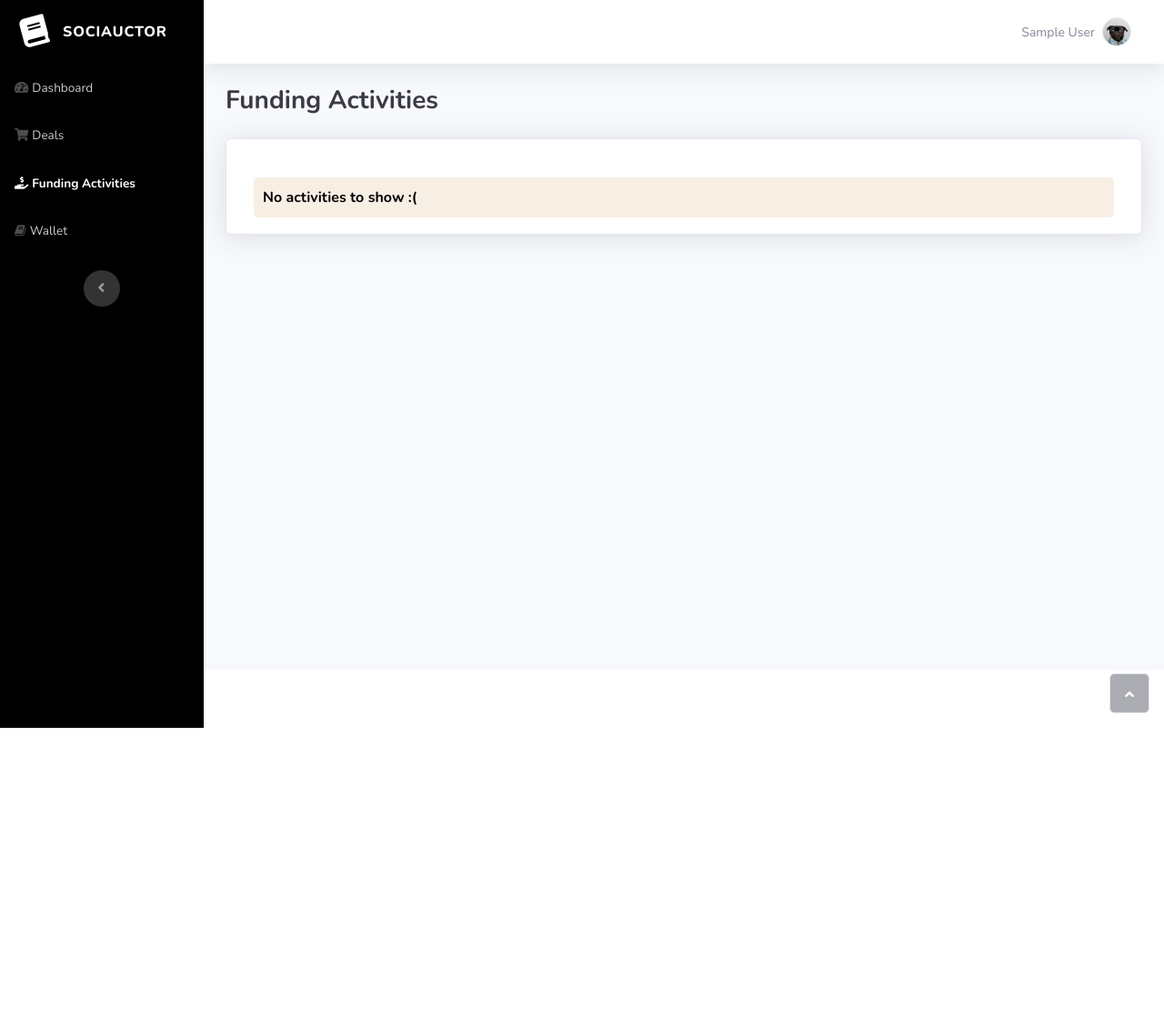
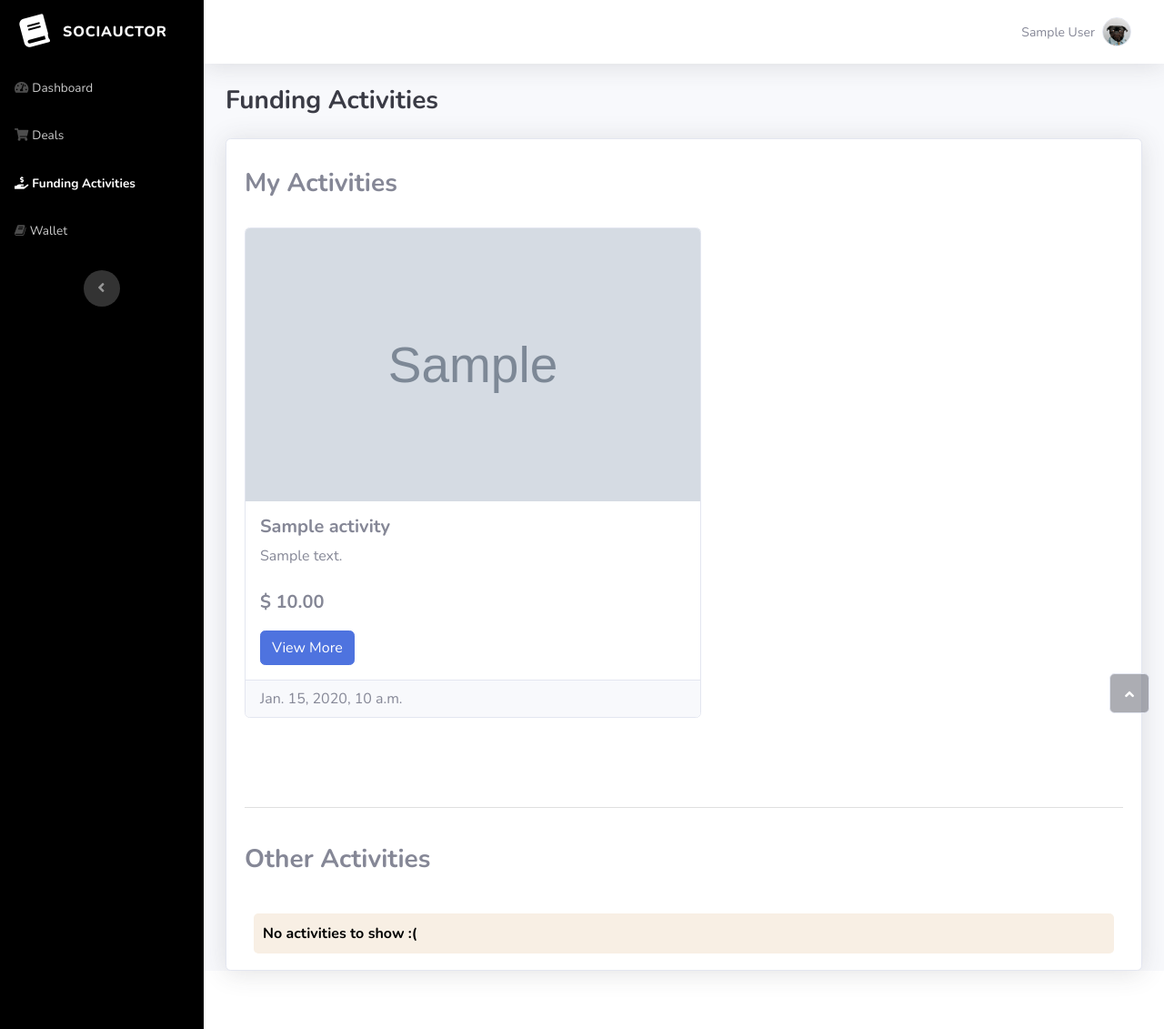
Before and after one commit to sanjay-thiyagarajan/SociAuctor, a Django app: page /funding_activities/ in a window 1280 px wide. Shown: the whole page at 91% size. Before the commit the page ends 800 px from the top, so only its background shows below. Run offline with Django 4.2, Linux system fonts and the light colour scheme; a user stored in the database is signed in; tables that the repository leaves empty hold one stand-in row (values such as "Sample post"); grey boxes marked "Sample" are stand-in pictures; some libraries are stand-ins or nearby versions.

Commit message:
Displaying self and other activities

```diff
--- a/panel/templates/panel/funding-activities.html
+++ b/panel/templates/panel/funding-activities.html
@@ -25,9 +25,35 @@
         </div>
         <div class="card shadow border-start-warning py-2" style="padding: 20px;">
             <br/>
-            {% if activities %}
+            <h3 style="font-weight:bold">My Activities</h3><br/>
+            {% if your_activities %}
                 <div class="row">
-                    {% for activity in activities %}
+                    {% for activity in your_activities %}
+                        <div class = "col-sm-6">
+                            <div class = "card" style="width: min-content">
+                                <img class="card-img-top" src="{{activity.image.url}}" alt="{{activity.category}}" style="width: 500px; height: 300px;">
+                                <div class="card-body">
+                                    <h5 class="card-title"><b>{{activity.title}}</b></h5>
+                                    <p class="card-text">{{activity.description}}<br/><br/><b style="font-size: 20px;">$ {{activity.amount}}</b></p>
+                                    <a href="/view_activity/{{activity.id}}" class="btn btn-primary">View More</a>
+                                </div>
+                                <div class="card-footer text-muted">
+                                    {{activity.deadline}}
+                                </div>
+                            </div>
+                            <br />
+                        </div>
+                    {% endfor %}
+                </div>
+            {% else %}
+                <p class="warningbox">No activities to show :(</p>
+            {% endif %}
+            <br/>
+            <hr style="color: rgb(38,38,40);background: grey;border-width: 4px;margin-top: 50px;"><br/>
+            <h3 style="font-weight:bold">Other Activities</h3><br/>
+            {% if other_activities %}
+                <div class="row">
+                    {% for activity in other_activities %}
                         <div class = "col-sm-6">
                             <div class = "card" style="width: min-content">
                                 <img class="card-img-top" src="{{activity.image.url}}" alt="{{activity.category}}" style="width: 500px; height: 300px;">
--- a/panel/views.py
+++ b/panel/views.py
@@ -288,7 +288,9 @@ def deals(request):
 def funding_activities(request):
     data = {}
     member = Member.objects.get(user = User.objects.get(id = request.user.id))
-    activities = Activity.objects.filter(status='in-need').exclude(poster=member)
-    data['activities'] = activities
+    your_activities = Activity.objects.filter(status='in-need',poster=member)
+    other_activities = Activity.objects.filter(status='in-need').exclude(poster=member)
+    data['your_activities'] = your_activities
+    data['other_activities'] = other_activities
     data['fullname'] = member.first_name + ' ' + member.last_name
     return render(request, 'panel/funding-activities.html', data)
```
